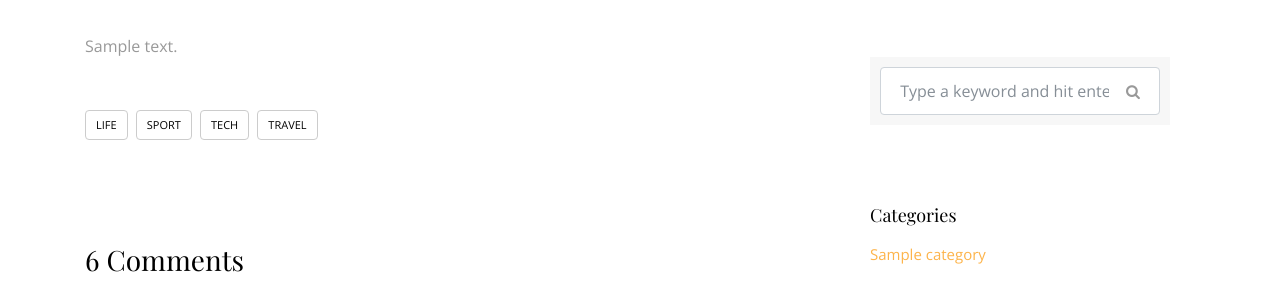
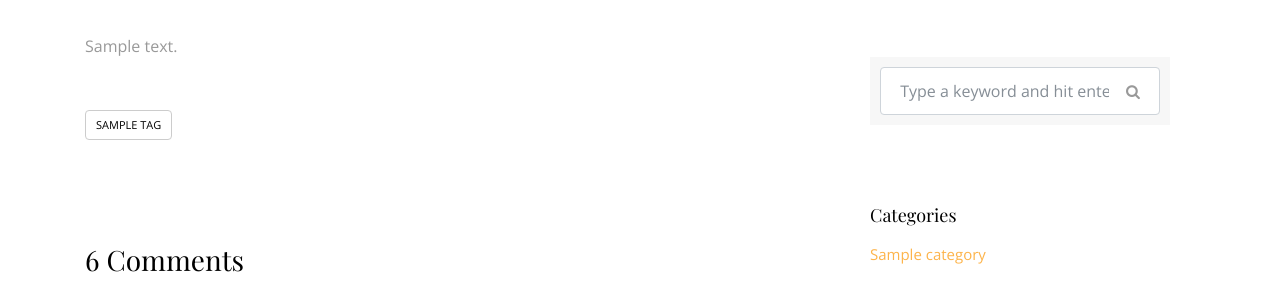
Before and after one commit to LawrenceDavy/resturant, a Django app: template blog/templates/Post/post_detail.html in a window 1280 px wide. Shown: the part 720-1020 px from the top of the page. Run offline with Django 3.2, Linux system fonts and the light colour scheme; the template is opened without the code that fills it: most values are stand-ins (such as "Sample title", 1, 10 or a date in 2020); some libraries are stand-ins or nearby versions; some web fonts are replaced.

Commit message:
tag buttons added

```diff
--- a/blog/models.py
+++ b/blog/models.py
@@ -1,6 +1,7 @@
 from django.db import models
 from django.utils import timezone
 from django.contrib.auth.models import User
+from taggit.managers import TaggableManager
 
 # Structure for blog
 class Post(models.Model):
@@ -10,6 +11,7 @@ class Post(models.Model):
     image = models.ImageField(upload_to='blog/', blank=True, null=True)
     category = models.ForeignKey('Category', on_delete=models.SET_NULL, null=True)
     created = models.DateTimeField(default=timezone.now)
+    tags = TaggableManager(blank=True)
 
     def __str__(self):
         return self.title
--- a/blog/templates/Post/post_detail.html
+++ b/blog/templates/Post/post_detail.html
@@ -33,10 +33,10 @@
 
                 <div class="tag-widget post-tag-container mb-5 mt-5">
                   <div class="tagcloud">
-                    <a href="#" class="tag-cloud-link">Life</a>
-                    <a href="#" class="tag-cloud-link">Sport</a>
-                    <a href="#" class="tag-cloud-link">Tech</a>
-                    <a href="#" class="tag-cloud-link">Travel</a>
+
+                  {% for tag in post_detail.tags.all %}
+                    <a href="#" class="tag-cloud-link">{{tag.name}}</a>
+                  {% endfor %}
                   </div>
                 </div>
 
```
Also changed, not shown: blog/migrations/0005_post_tags.py (added).
